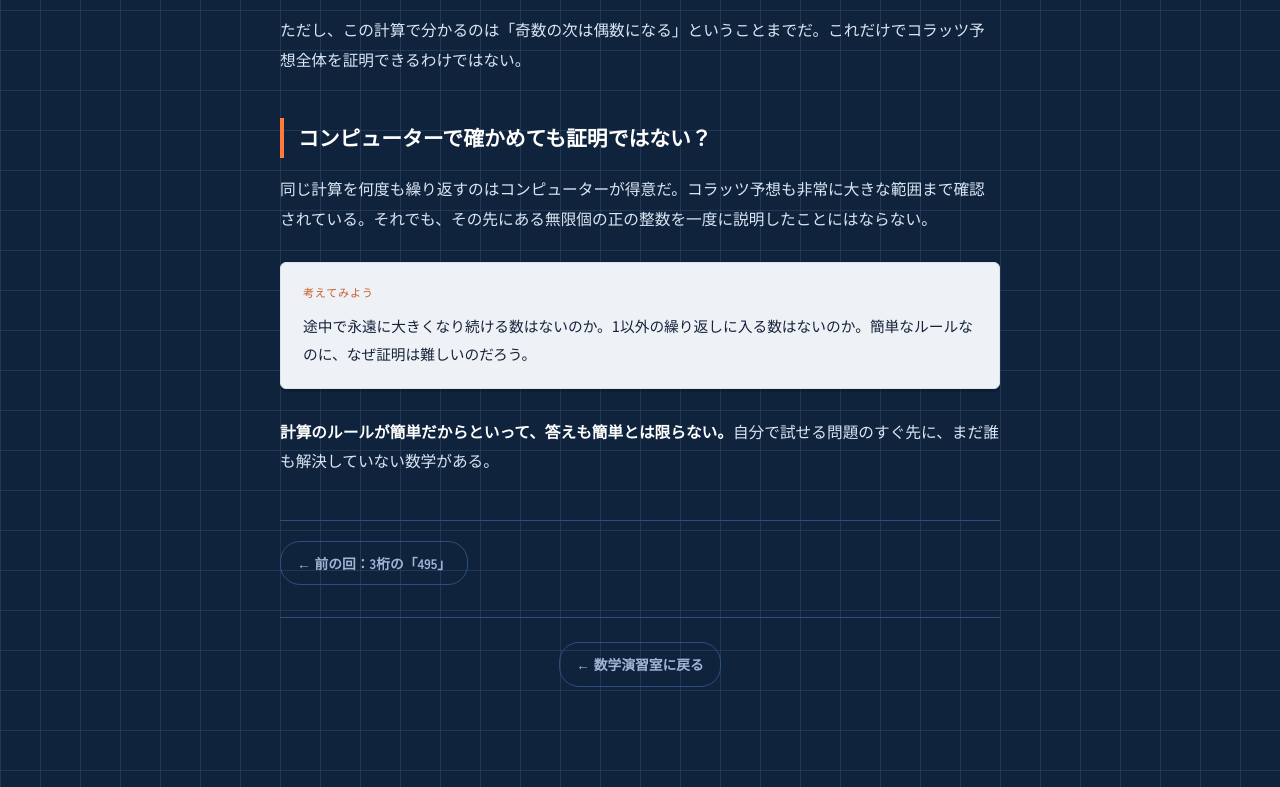
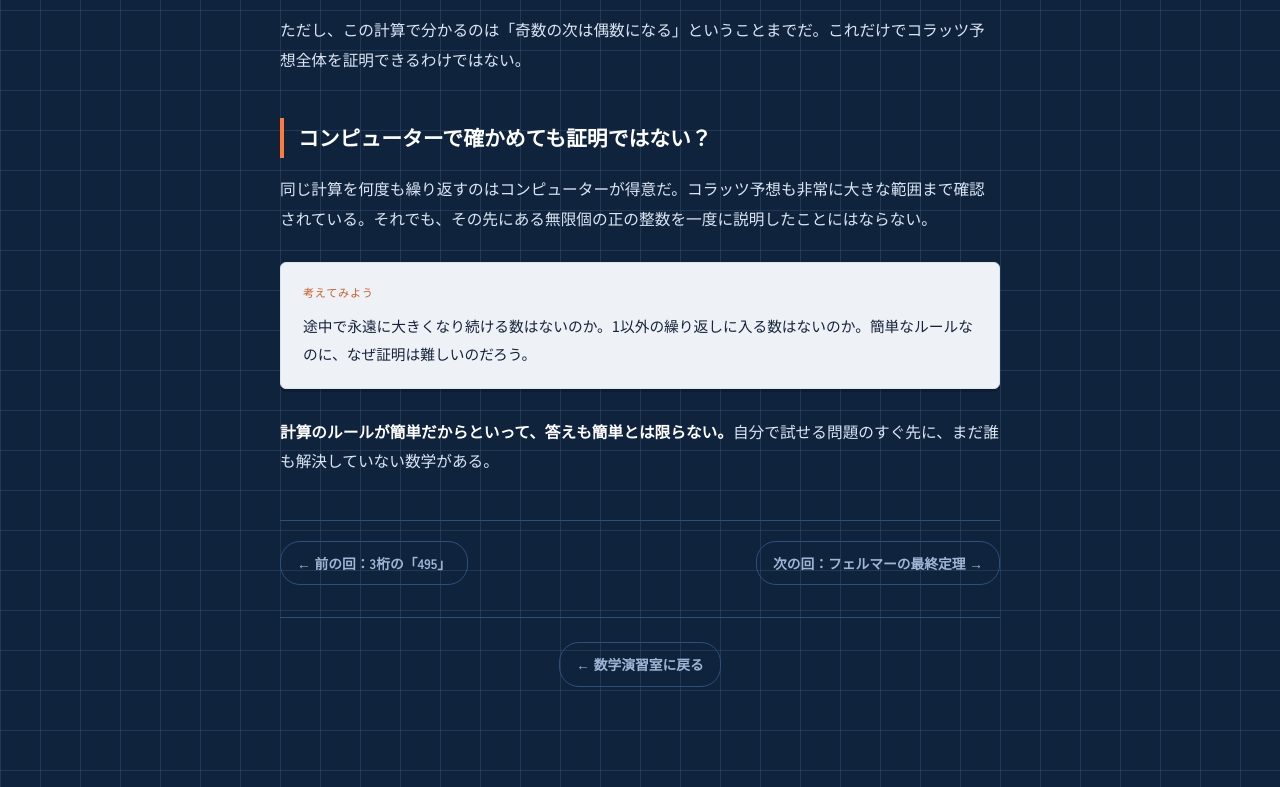
Before and after one commit to t-immr9/quiz-portal, a plain HTML site: page columns/seisu-03.html in a window 1280 px wide. Shown: the part 3230-4017 px from the top of the page. Drawn offline with Linux system fonts and the light colour scheme.

Commit message:
リンク修正

```diff
--- a/columns/seisu-03.html
+++ b/columns/seisu-03.html
@@ -52,6 +52,6 @@ figure.inline-figure{margin:28px 0;padding:0}figure.inline-figure img{width:100%
 <div class="try-box"><span class="try-label">考えてみよう</span><p>途中で永遠に大きくなり続ける数はないのか。1以外の繰り返しに入る数はないのか。簡単なルールなのに、なぜ証明は難しいのだろう。</p></div>
 <p><strong>計算のルールが簡単だからといって、答えも簡単とは限らない。</strong>自分で試せる問題のすぐ先に、まだ誰も解決していない数学がある。</p>
 </div>
-<div class="series-nav"><a href="seisu-02.html">&larr; 前の回：3桁の「495」</a><span></span></div>
+<div class="series-nav"><a href="seisu-02.html">&larr; 前の回：3桁の「495」</a><a href="seisu-04.html">次の回：フェルマーの最終定理 &rarr;</a></div>
 <div class="article-footer"><a class="back-link" href="../">&larr; 数学演習室に戻る</a></div>
 </article></body></html>
```
Also changed, not shown: columns/society-01.html (+1 -1 lines).
